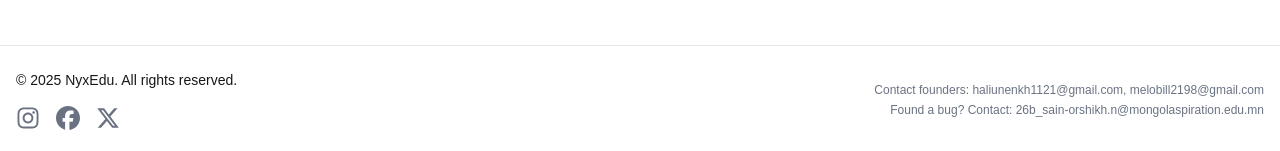
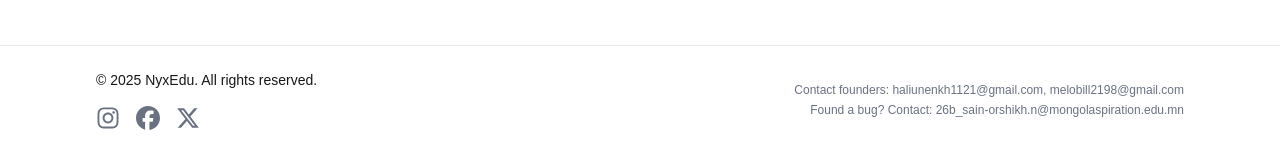
Before and after one commit to Sain-orshikh/nyxedu, a Next.js app: page / in a window 1280 px wide. Shown: the part 2494-2645 px from the top of the page. Built offline with nearby package versions, Linux system fonts and the light colour scheme; no server answers.

Commit message:
adjusted footer padding

```diff
--- a/src/components/common/Footer.tsx
+++ b/src/components/common/Footer.tsx
@@ -7,7 +7,7 @@ const webDevEmail = teamMembers.find(m => m.role === 'Web Developer')?.email;
 export default function Footer() {
   return (
     <footer className="bg-white border-t border-gray-200 py-6 mt-12">
-      <div className="max-w-7xl mx-auto px-4 flex flex-col md:flex-row items-start md:items-center justify-between gap-2 w-full">
+      <div className="w-full mx-auto px-8 md:px-16 lg:px-24 flex flex-col md:flex-row items-start md:items-center justify-between gap-2">
         <div className="flex flex-col gap-2 w-full md:w-auto">
           <p className="text-sm">&copy; 2025 NyxEdu. All rights reserved.</p>
           <div className="flex gap-4 mt-2">
```
